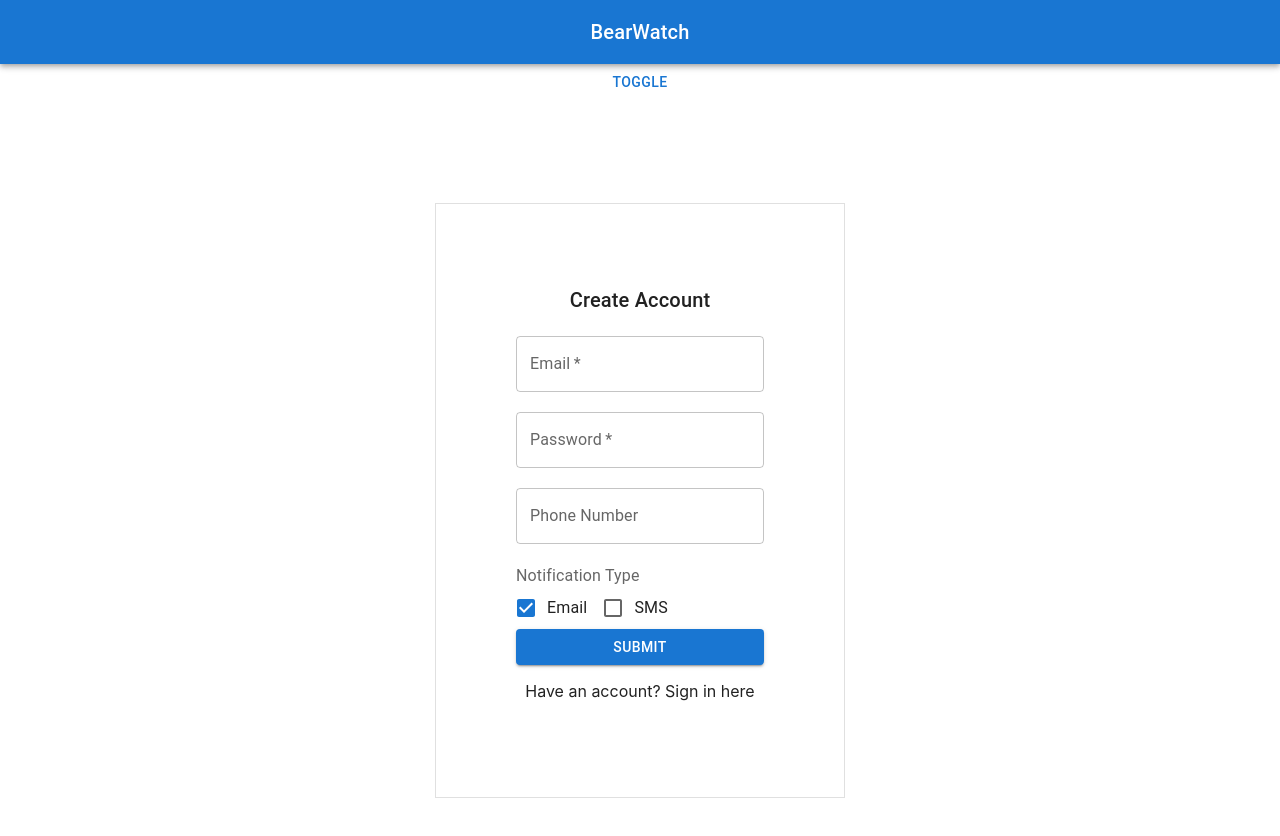
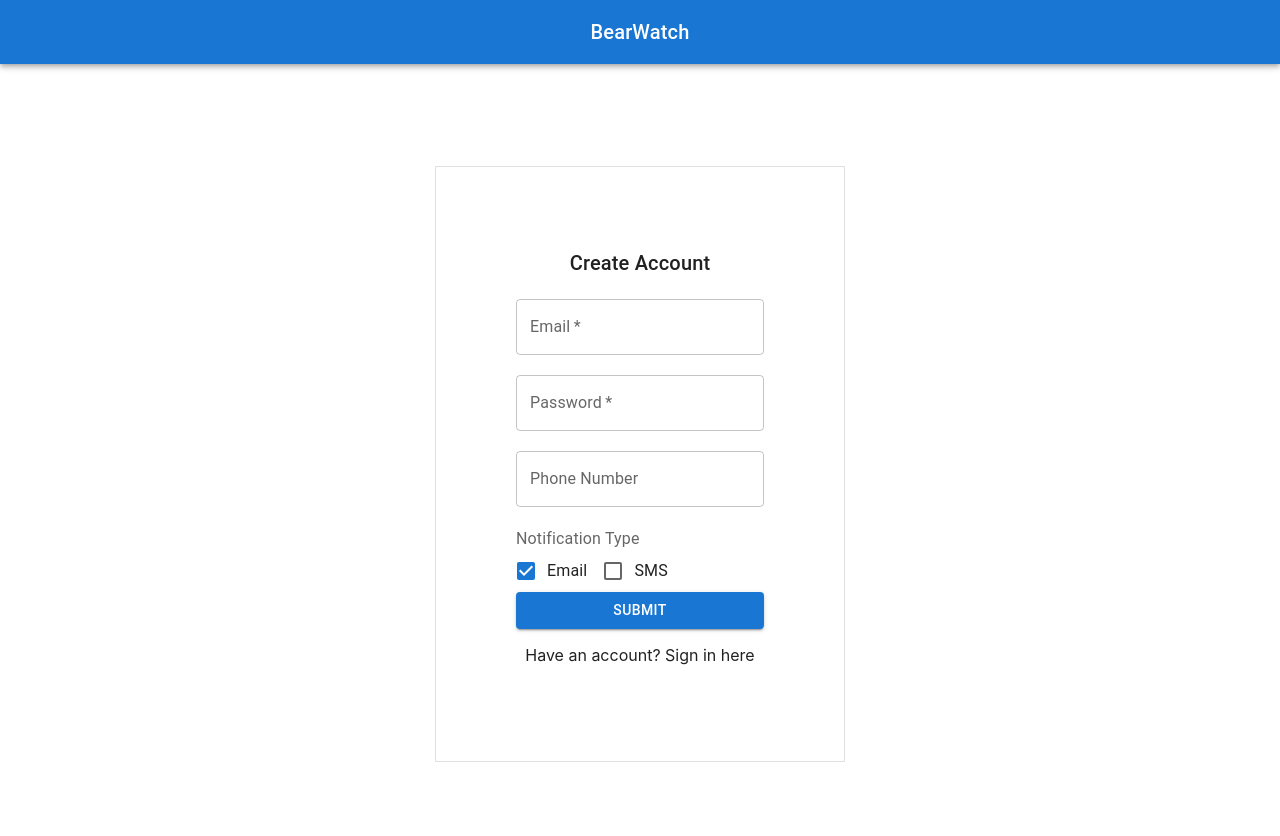
Before and after one commit to SwyftxBootcampTeam3/bearwatch, a React (Create React App) app in the folder frontend/: page / in a window 1280 px wide. Shown: the top 836 px of the page. Built offline with nearby package versions, Linux system fonts and the light colour scheme.

Commit message:
Toggle Sign-in button now takes you to alerts page

```diff
--- a/frontend/src/App.tsx
+++ b/frontend/src/App.tsx
@@ -10,11 +10,13 @@ function App() {
 
   const [isSignedIn, setIsSignedIn] = useState(false);
 
+  const toggleLogin = () => {
+    setIsSignedIn(!isSignedIn);
+  }
   return (
     <div className="App">
     <Header title='BearWatch' subtitle='A subtitle' user='TestUser'/>
-    <Button onClick={() => {setIsSignedIn(!isSignedIn)}}>Toggle</Button>
-    {!isSignedIn && <LoginPage />}
+    {!isSignedIn && <LoginPage toggleLogin={toggleLogin} />}
     {isSignedIn && <AlertsPage />}
     </div>
   );
--- a/frontend/src/pages/LoginPage.tsx
+++ b/frontend/src/pages/LoginPage.tsx
@@ -1,7 +1,12 @@
 import { Container, FormGroup, TextField, Paper, Box, FormControlLabel, Checkbox, FormLabel, Button, Typography } from '@mui/material';
 import React, { useState } from 'react';
 
-export default function LoginPage() {
+
+interface LoginProps {
+    toggleLogin: any
+  }
+
+export default function LoginPage(props: LoginProps) {
     const defaultValues = {
         email: "",
         ph: "",
@@ -38,7 +43,7 @@ export default function LoginPage() {
                     <FormControlLabel control={<Checkbox defaultChecked />} label="Email" />
                     <FormControlLabel control={<Checkbox />} label="SMS" />
                 </FormGroup>
-                <Button variant="contained">Submit</Button>
+                <Button variant="contained" onClick={() => {props.toggleLogin()}}>Submit</Button>
             </FormGroup>
             <p>Have an account? Sign in here</p>
         </Paper>
```
